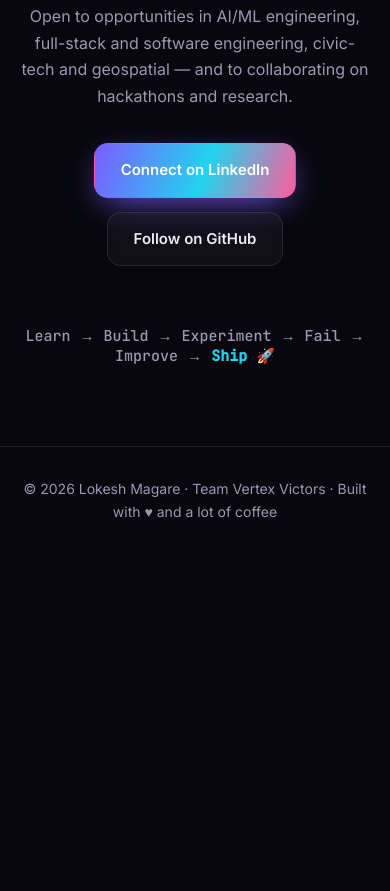
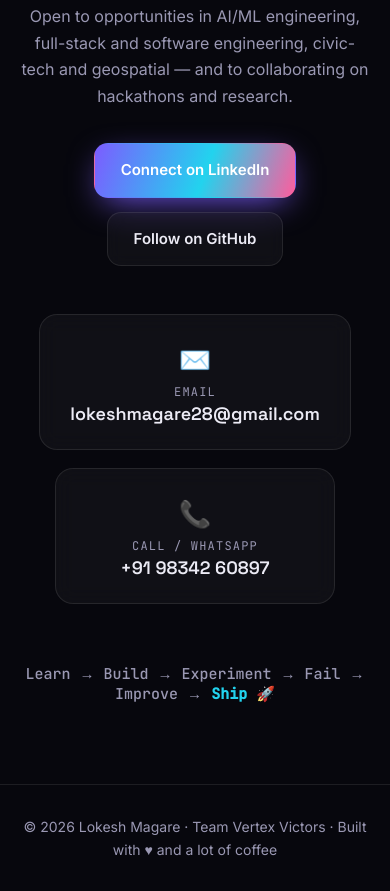
Before and after one commit to lokeshm2845/portfolio, a plain HTML site: page index.html in a window 390 px wide. Shown: the part 9562-10453 px from the top of the page. Before the commit the page ends 10116 px from the top, so only its background shows below. Drawn offline with Linux system fonts and the light colour scheme.

Commit message:
Add contact email and phone

```diff
--- a/index.html
+++ b/index.html
@@ -209,6 +209,10 @@
       <a href="https://www.linkedin.com/in/lokeshmagare" target="_blank" rel="noopener" class="btn primary magnetic" id="linkedin"><span>Connect on LinkedIn</span></a>
       <a href="https://github.com/lokeshm2845" target="_blank" rel="noopener" class="btn ghost magnetic"><span>Follow on GitHub</span></a>
     </div>
+    <div class="reach reveal">
+      <a href="mailto:lokeshmagare28@gmail.com" class="reach-card tilt"><span class="ico">✉️</span><small>Email</small><b>lokeshmagare28@gmail.com</b></a>
+      <a href="tel:+919834260897" class="reach-card tilt"><span class="ico">📞</span><small>Call / WhatsApp</small><b>+91 98342 60897</b></a>
+    </div>
     <p class="philo reveal">Learn → Build → Experiment → Fail → Improve → <b>Ship</b> 🚀</p>
   </div>
 </section>
--- a/style.css
+++ b/style.css
@@ -143,6 +143,12 @@ h2.big{font-size:clamp(36px,6vw,74px);margin-inline:auto}
 
 /* contact */
 .center{text-align:center}.center .lead{margin:0 auto}
+.reach{display:flex;justify-content:center;gap:18px;flex-wrap:wrap;margin-top:48px}
+.reach-card{display:flex;flex-direction:column;align-items:center;gap:2px;min-width:280px;padding:24px 30px;border:1px solid var(--line);border-radius:18px;background:var(--card);backdrop-filter:blur(10px);position:relative;overflow:hidden;transition:border-color .3s}
+.reach-card::before{content:"";position:absolute;inset:0;background:radial-gradient(320px circle at var(--mx,50%) var(--my,0%),rgba(124,92,255,.18),transparent 45%);opacity:0;transition:opacity .3s;pointer-events:none}
+.reach-card:hover{border-color:rgba(124,92,255,.5)}.reach-card:hover::before{opacity:1}
+.reach-card .ico{font-size:26px}.reach-card small{color:var(--mut);font:12px 'JetBrains Mono';letter-spacing:.1em;text-transform:uppercase}
+.reach-card b{font:600 18px 'Space Grotesk'}
 .philo{margin-top:60px;font:500 15px 'JetBrains Mono';color:var(--mut)}.philo b{color:var(--b)}
 footer{border-top:1px solid var(--line);text-align:center;padding:30px 20px;color:var(--mut);font-size:14px}
 
```
